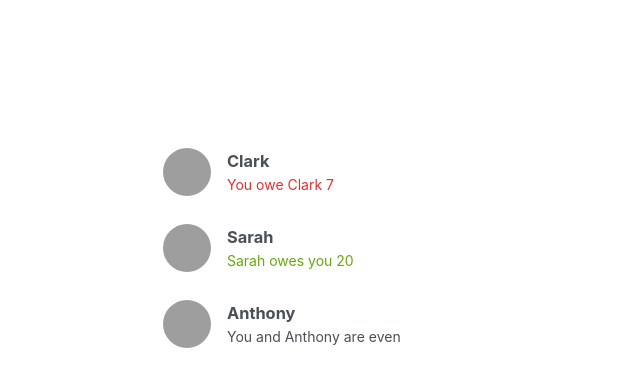
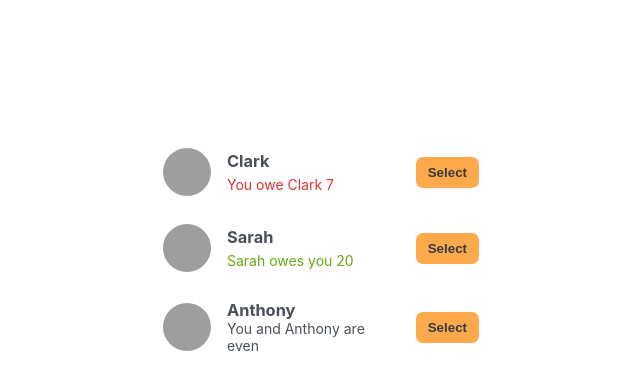
Before and after one commit to erenavar/divide-expenses, a React (Create React App) app: page / in a window 1280 px wide. Shown: the top 390 px of the page, without its empty margins (79-719 px from the left). Built offline with nearby package versions, Linux system fonts and the light colour scheme; grey boxes are pictures that could not be loaded.

Commit message:
add button

```diff
--- a/src/components/FriendsList.js
+++ b/src/components/FriendsList.js
@@ -21,6 +21,7 @@ export default function FriendsList() {
             </p>
           )}
           {item.balance === 0 && <p>You and {item.name} are even</p>}
+          <button className="button">Select</button>
         </li>
       ))}
     </ul>
```
